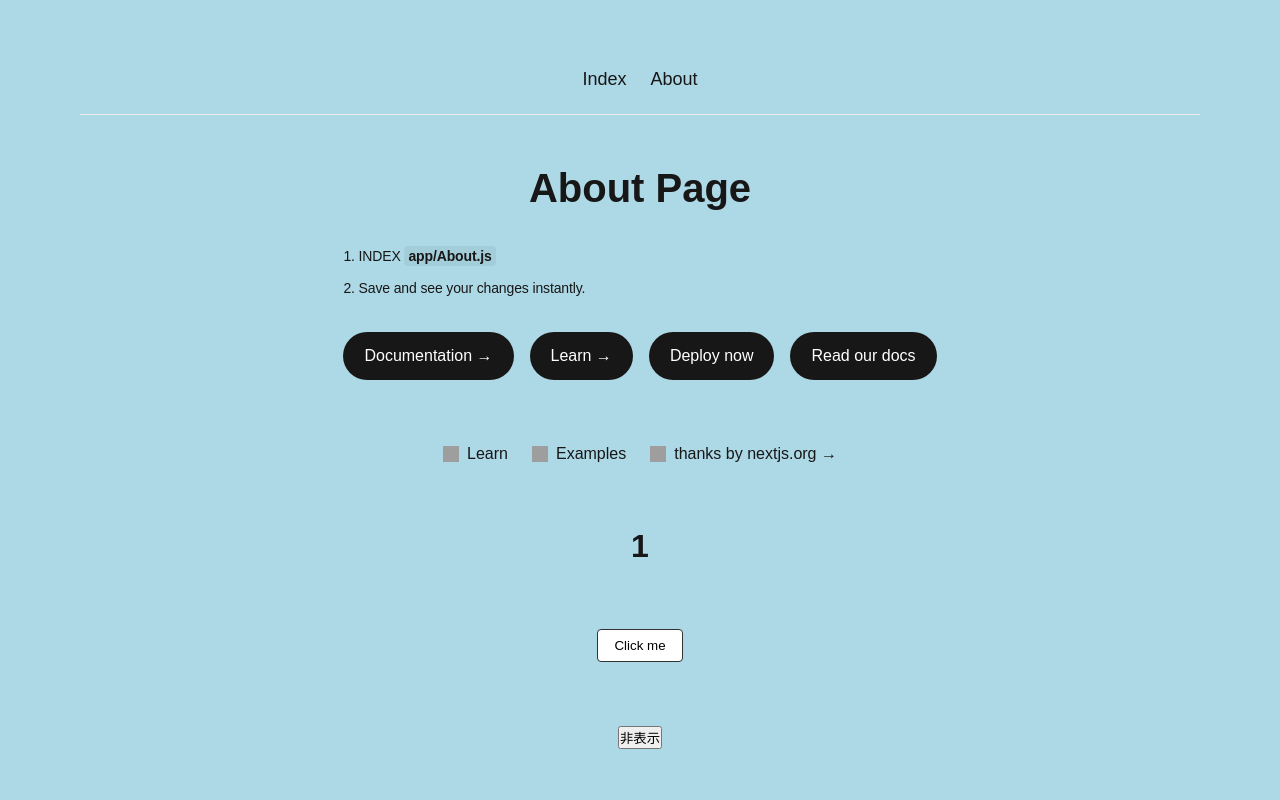
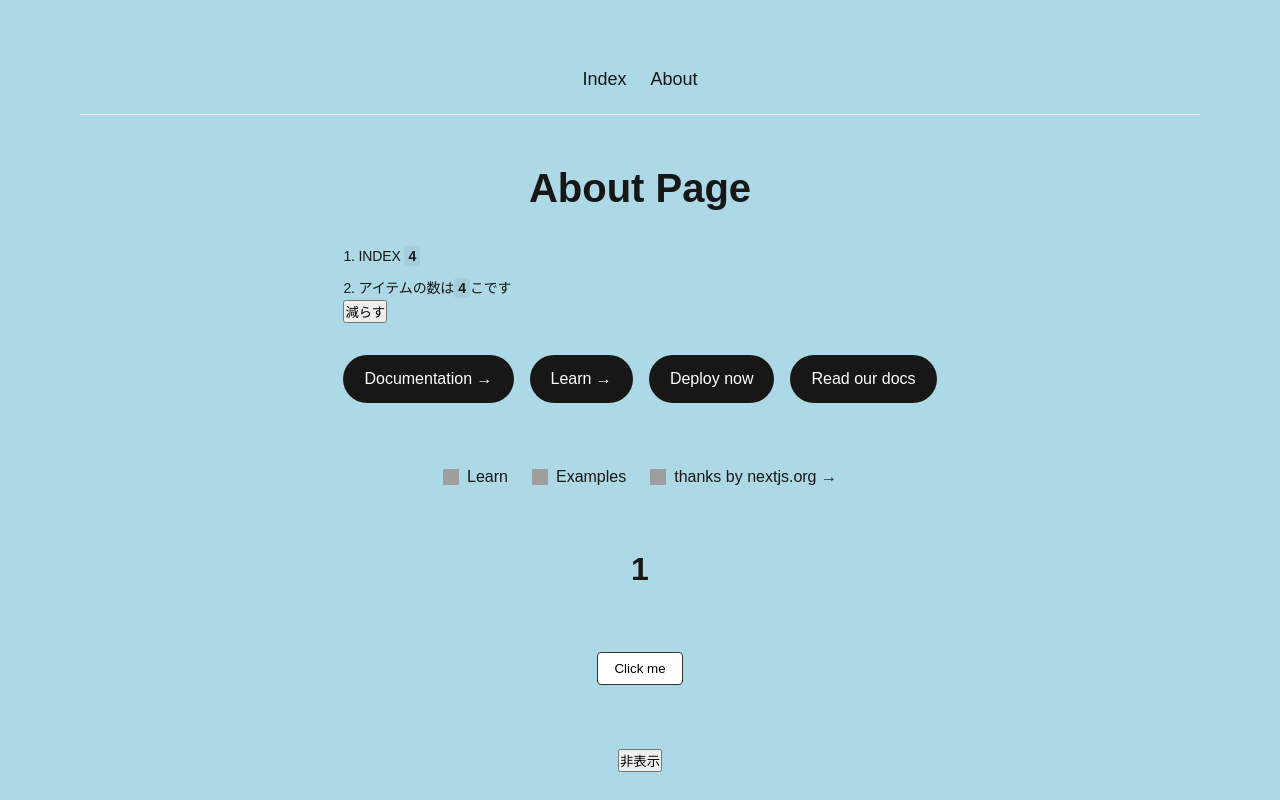
Before and after one commit to tomoaoihana/study-react, a Next.js app: page /about in a window 1280 px wide. Shown: the top 800 px of the page. Built offline with nearby package versions, Linux system fonts and the light colour scheme; grey boxes are pictures that could not be loaded.

Commit message:
✨ コーンポーネント間のstateのリフトアップについて

```diff
--- a/src/components/Headline/index.jsx
+++ b/src/components/Headline/index.jsx
@@ -13,8 +13,10 @@
 
       <ol className={classes.wrap}>
         <li>INDEX {props.children}</li>
-        <li>Save and see your changes instantly.</li>
+        <li>アイテムの数は{props.children}こです</li>
       </ol>
+
+      <button onClick={props.handleReduce}>減らす</button>
     </div>
   );
 }
--- a/src/components/Links/index.jsx
+++ b/src/components/Links/index.jsx
@@ -1,32 +1,9 @@
-import Image from "next/image";
 import classes from "src/components/Links/Links.module.css";
 
-const ITEMS = [
-  {
-    id: 1,
-    href: "https://nextjs.org/docs",
-    label: "Documentation →",
-  },
-  {
-    id: 2,
-    href: "https://nextjs.org/learn",
-    label: "Learn \u2192",
-  },
-  {
-    id: 3,
-    href: "https://vercel.com/new?utm_source=create-next-app&utm_medium=appdir-template&utm_campaign=create-next-app",
-    label: "Deploy now",
-  },
-  {
-    id: 4,
-    href: "https://nextjs.org/docs?utm_source=create-next-app&utm_medium=appdir-template&utm_campaign=create-next-app",
-    label: " Read our docs",
-  },
-];
-export function Links() {
+export function Links({ items }) {
   return (
     <div className={classes.ctas}>
-      {ITEMS.map((item) => {
+      {items.map((item) => {
         return (
           <a
             key={item.id}
--- a/src/components/Main/index.jsx
+++ b/src/components/Main/index.jsx
@@ -2,15 +2,46 @@
 // import { Links } from "src/components/Links";
 import { Headline } from "src/components/Headline";
 import { Links } from "src/components/Links";
+import { useCallback, useState } from "react";
+
+const ITEMS = [
+  {
+    id: 1,
+    href: "https://nextjs.org/docs",
+    label: "Documentation →",
+  },
+  {
+    id: 2,
+    href: "https://nextjs.org/learn",
+    label: "Learn \u2192",
+  },
+  {
+    id: 3,
+    href: "https://vercel.com/new?utm_source=create-next-app&utm_medium=appdir-template&utm_campaign=create-next-app",
+    label: "Deploy now",
+  },
+  {
+    id: 4,
+    href: "https://nextjs.org/docs?utm_source=create-next-app&utm_medium=appdir-template&utm_campaign=create-next-app",
+    label: " Read our docs",
+  },
+];
 
 export function Main(props) {
+  const [items, setItems] = useState(ITEMS);
+  const handleReduce = useCallback(() => {
+    setItems((prevItems) => {
+      return prevItems.slice(0, prevItems.length - 1);
+    });
+  }, []);
+
   return (
     <main className={classes.main}>
-      <Headline page={props.page}>
-        <code>app/{props.page}.js</code>
+      <Headline page={props.page} handleReduce={handleReduce}>
+        <code>{items.length}</code>
       </Headline>
 
-      <Links />
+      <Links items={items} />
     </main>
   );
 }
```
